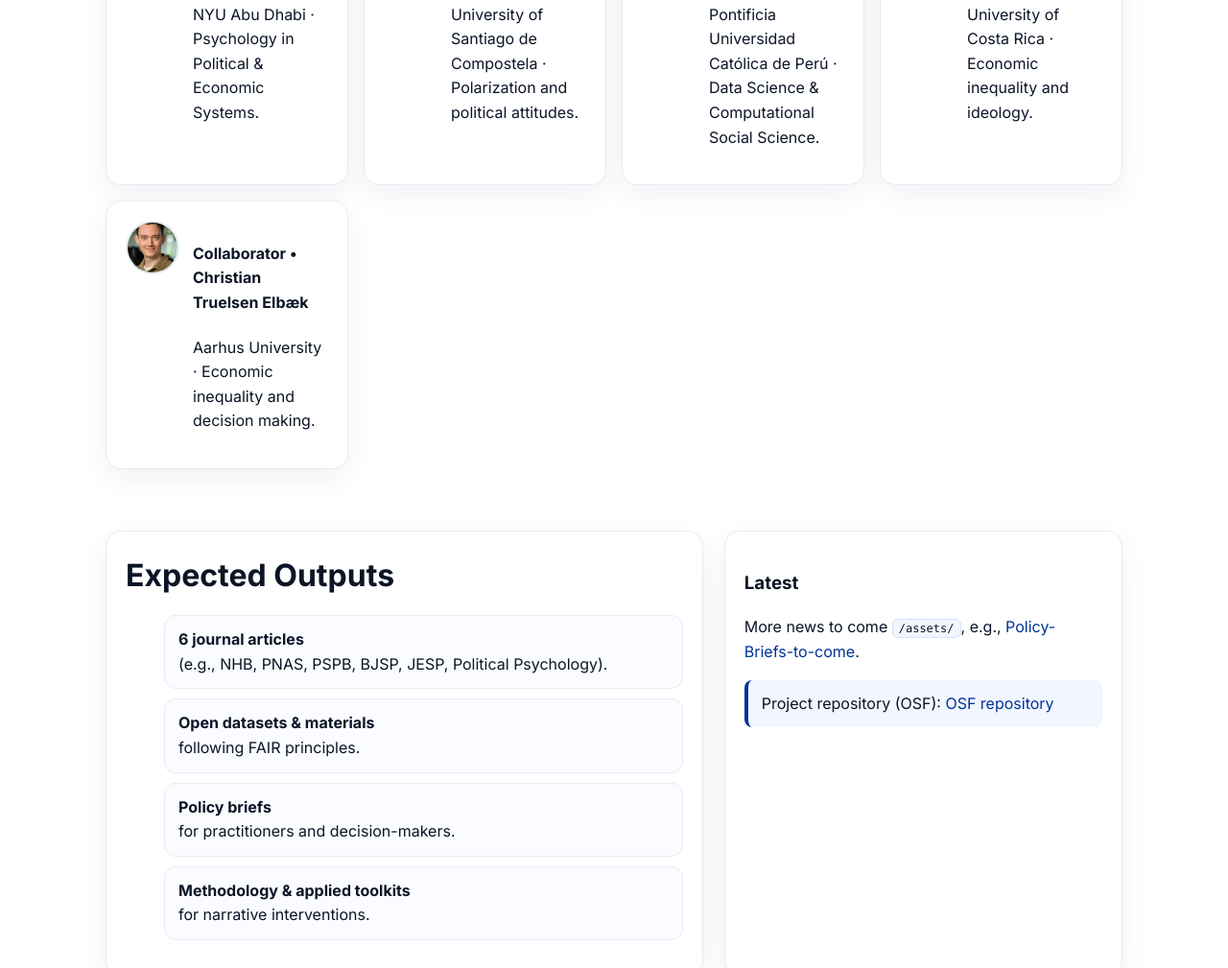
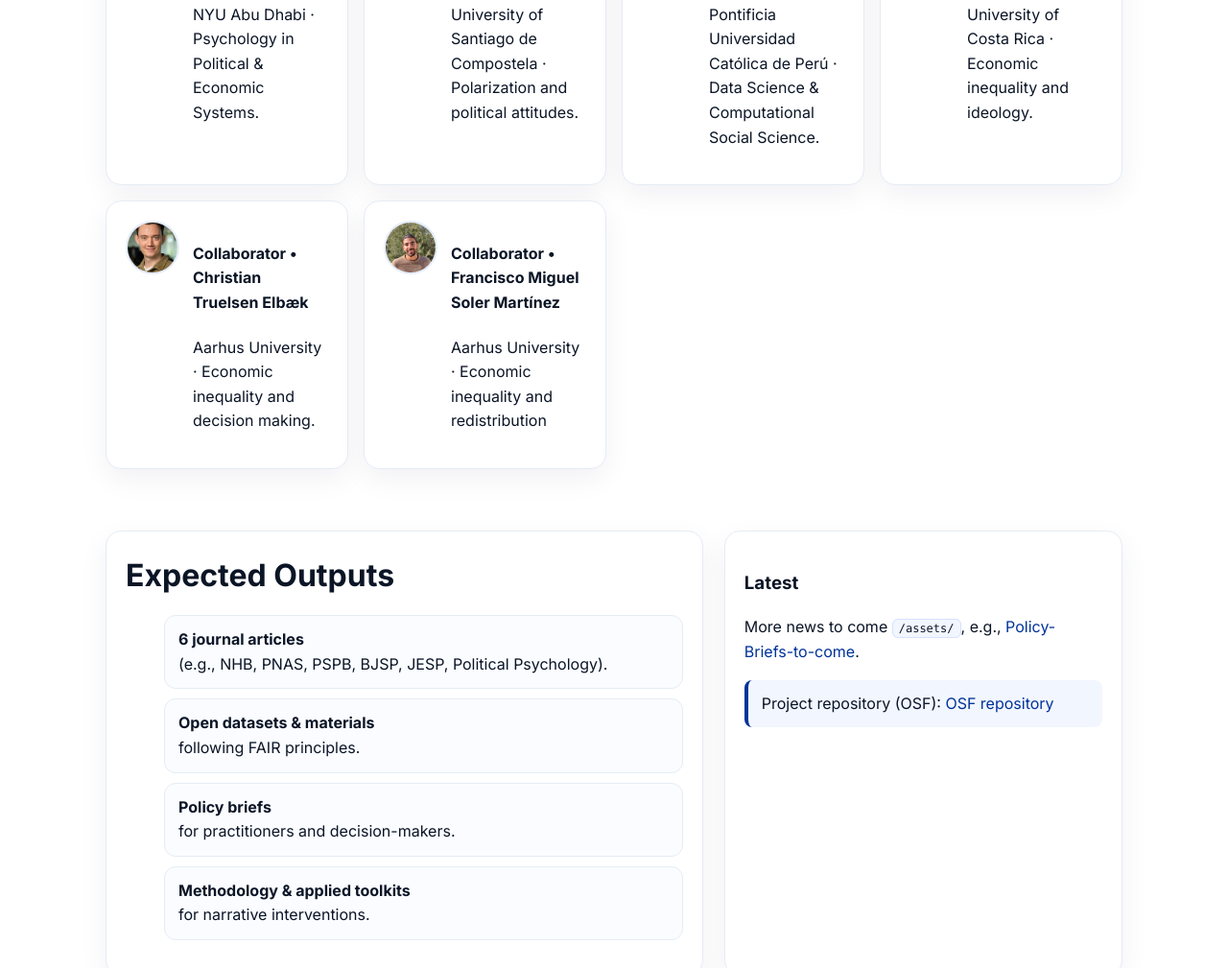
Before and after one commit to egarcias/narwel-site, a plain HTML site: page index.html in a window 1280 px wide. Shown: the part 5643-6652 px from the top of the page at 96% size. Drawn offline with Linux system fonts and the light colour scheme.

Commit message:
Update index.html
adding fran

```diff
--- a/index.html
+++ b/index.html
@@ -480,6 +480,17 @@
       </div>
     </div>
 
+    <div class="card person">
+        <img src="assets/francisco-soler.jpg"
+           alt="Francisco Miguel Soler Martínez"
+           class="avatar-img"
+           loading="lazy" decoding="async">
+      <div>
+        <h4>Collaborator • Francisco Miguel Soler Martínez</h4>
+        <p class="muted">Aarhus University · Economic inequality and redistribution</p>
+      </div>
+    </div>
+
     <!-- Add further collaborators with photos/links as you wish -->
   </div>
 </section>
```
